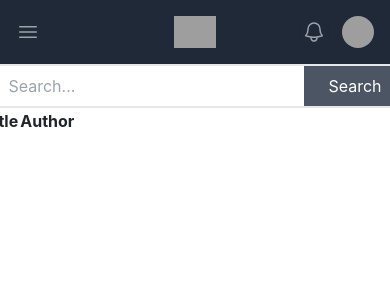
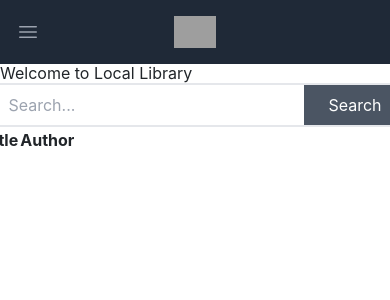
Before and after one commit to ash-og/MERN-LibrarySystem, a React (Create React App) app in the folder mern-frontend/: page / in a window 390 px wide. Shown: the top 300 px of the page. Built offline with nearby package versions, Linux system fonts and the light colour scheme; grey boxes are pictures that could not be loaded.

Commit message:
removed tabs from navbar.

```diff
--- a/mern-frontend/src/App.js
+++ b/mern-frontend/src/App.js
@@ -7,6 +7,7 @@ export default function App() {
   return (
       <div>
           <div><Navbar></Navbar></div>
+          <h1>Welcome to Local Library</h1>
           <div><SearchBooks></SearchBooks></div>
       </div>
   )
--- a/mern-frontend/src/components/Navigation/Navbar.js
+++ b/mern-frontend/src/components/Navigation/Navbar.js
@@ -1,12 +1,10 @@
-import { Fragment } from 'react'
-import { Disclosure, Menu, Transition } from '@headlessui/react'
-import { Bars3Icon, BellIcon, XMarkIcon } from '@heroicons/react/24/outline'
+import { Disclosure } from '@headlessui/react'
+import { Bars3Icon, XMarkIcon } from '@heroicons/react/24/outline'
 
 // Code from Tailwind
 
 const navigation = [
   { name: 'Home', href: '/Home', current: true },
-  { name: 'About', href: '/About', current: false },
   { name: 'Search', href: '/Search', current: false },
   { name: 'Login', href: '/Login', current: false },
   { name: 'Sign Up', href: '/SignUp', current: false },
@@ -65,71 +63,6 @@ export default function Navbar() {
                   </div>
                 </div>
               </div>
-              <div className="absolute inset-y-0 right-0 flex items-center pr-2 sm:static sm:inset-auto sm:ml-6 sm:pr-0">
-                <button
-                  type="button"
-                  className="rounded-full bg-gray-800 p-1 text-gray-400 hover:text-white focus:outline-none focus:ring-2 focus:ring-white focus:ring-offset-2 focus:ring-offset-gray-800"
-                >
-                  <span className="sr-only">View notifications</span>
-                  <BellIcon className="h-6 w-6" aria-hidden="true" />
-                </button>
-
-                {/* Profile dropdown */}
-                <Menu as="div" className="relative ml-3">
-                  <div>
-                    <Menu.Button className="flex rounded-full bg-gray-800 text-sm focus:outline-none focus:ring-2 focus:ring-white focus:ring-offset-2 focus:ring-offset-gray-800">
-                      <span className="sr-only">Open user menu</span>
-                      <img
-                        className="h-8 w-8 rounded-full"
-                        src="https://images.unsplash.com/photo-1472099645785-5658abf4ff4e?ixlib=rb-1.2.1&ixid=eyJhcHBfaWQiOjEyMDd9&auto=format&fit=facearea&facepad=2&w=256&h=256&q=80"
-                        alt=""
-                      />
-                    </Menu.Button>
-                  </div>
-                  <Transition
-                    as={Fragment}
-                    enter="transition ease-out duration-100"
-                    enterFrom="transform opacity-0 scale-95"
-                    enterTo="transform opacity-100 scale-100"
-                    leave="transition ease-in duration-75"
-                    leaveFrom="transform opacity-100 scale-100"
-                    leaveTo="transform opacity-0 scale-95"
-                  >
-                    <Menu.Items className="absolute right-0 z-10 mt-2 w-48 origin-top-right rounded-md bg-white py-1 shadow-lg ring-1 ring-black ring-opacity-5 focus:outline-none">
-                      <Menu.Item>
-                        {({ active }) => (
-                          <a
-                            href="#"
-                            className={classNames(active ? 'bg-gray-100' : '', 'block px-4 py-2 text-sm text-gray-700')}
-                          >
-                            Your Profile
-                          </a>
-                        )}
-                      </Menu.Item>
-                      <Menu.Item>
-                        {({ active }) => (
-                          <a
-                            href="#"
-                            className={classNames(active ? 'bg-gray-100' : '', 'block px-4 py-2 text-sm text-gray-700')}
-                          >
-                            Settings
-                          </a>
-                        )}
-                      </Menu.Item>
-                      <Menu.Item>
-                        {({ active }) => (
-                          <a
-                            href="#"
-                            className={classNames(active ? 'bg-gray-100' : '', 'block px-4 py-2 text-sm text-gray-700')}
-                          >
-                            Sign out
-                          </a>
-                        )}
-                      </Menu.Item>
-                    </Menu.Items>
-                  </Transition>
-                </Menu>
-              </div>
             </div>
           </div>
 
```
Also changed, not shown: 1 other file (tests, documents, lock files or other folders).
